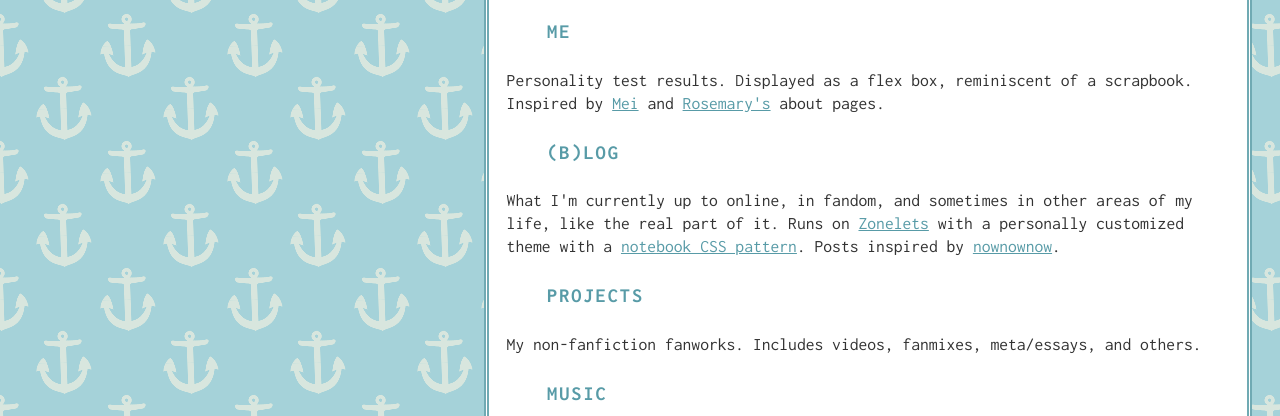
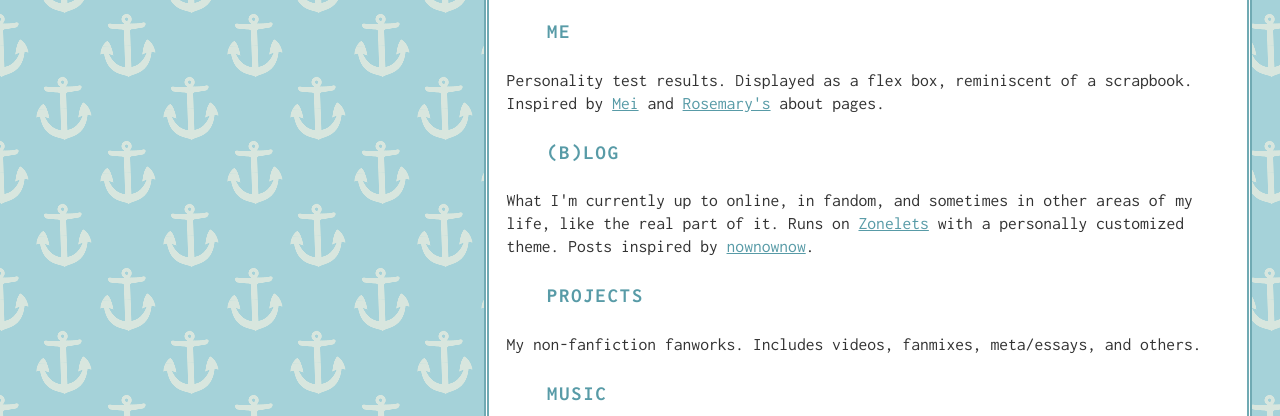
Before and after one commit to aroceu/docs, a PHP site: page /info in a window 1280 px wide. Shown: the part 3765-4181 px from the top of the page. Run offline with PHP 8.4, Linux system fonts and the light colour scheme.

Commit message:
Addtl credits

```diff
--- a/info.php
+++ b/info.php
@@ -82,7 +82,7 @@
 <h4>me</h4>
 <p>Personality test results. Displayed as a flex box, reminiscent of a scrapbook. Inspired by <a href="https://hellomei.dev">Mei</a> and <a href="https://hillhouse.neocities.org">Rosemary's</a> about pages.</p>
 <h4>(b)log</h4>
-<p>What I'm currently up to online, in fandom, and sometimes in other areas of my life, like the real part of it. Runs on <a href="https://zonelets.net/">Zonelets</a> with a personally customized theme with a <a href="https://projects.verou.me/css3patterns/#lined-paper">notebook CSS pattern</a>. Posts inspired by <a href="https://nownownow.com/about">nownownow</a>.</p>
+<p>What I'm currently up to online, in fandom, and sometimes in other areas of my life, like the real part of it. Runs on <a href="https://zonelets.net/">Zonelets</a> with a personally customized theme. Posts inspired by <a href="https://nownownow.com/about">nownownow</a>.</p>
 </ul>
 <h4>projects</h4>
 <p>My non-fanfiction fanworks. Includes videos, fanmixes, meta/essays, and others.</p>
--- a/notes.php
+++ b/notes.php
@@ -53,9 +53,11 @@
 
 <p>My websites are hand-coded by me as much as possible. Exceptions to this include websites that run on content management systems, which are usually credited on the specific site. Previous CMSes include <a href="https://picocms.org">Pico</a> for one-page websites and <a href="https://gitlab.com/tfl-php-scripts/enthusiast">Enthusiast</a> for fanlistings/collectives. All designs are made by me, with various sources of inspiration.</p>
 
-<p>I commissioned <a href="https://uwibbit.uwu.ai/">Frog</a> for the chibi art and icons of Pat and Pran from Bad Buddy.</p>
+<p>I commissioned <a href="https://uwibbit.uwu.ai/">Frog</a> for the chibi art and icons of Pat and Pran from Bad Buddy.  The notebook CSS background pattern used on kingdra.net, /log, and /me is by Sarah Backhouse from the <a href="https://projects.verou.me/css3patterns/#lined-paper">CSS3 Patterns Gallery</a>.</p>
 
 <p>Most stamps, blinkies, pixels, and background images were found by others and compiled uncredited for free use; I claim no artistic ownership of them and only use them decoratively. Pok&eacute;mon trainer sprites are pixel art from <a href="https://play.pokemonshowdown.com/sprites/trainers/">Pok&eacute;mon Showdown</a>. Any other graphics with recognizable characters, people, or visual motifs are either official art/photography of the title in question, and/or created or modified by me in some way for a specific aesthetic purpose. </p>
+
+
 
 <p>All other graphics are made by me.</p>
 
```
